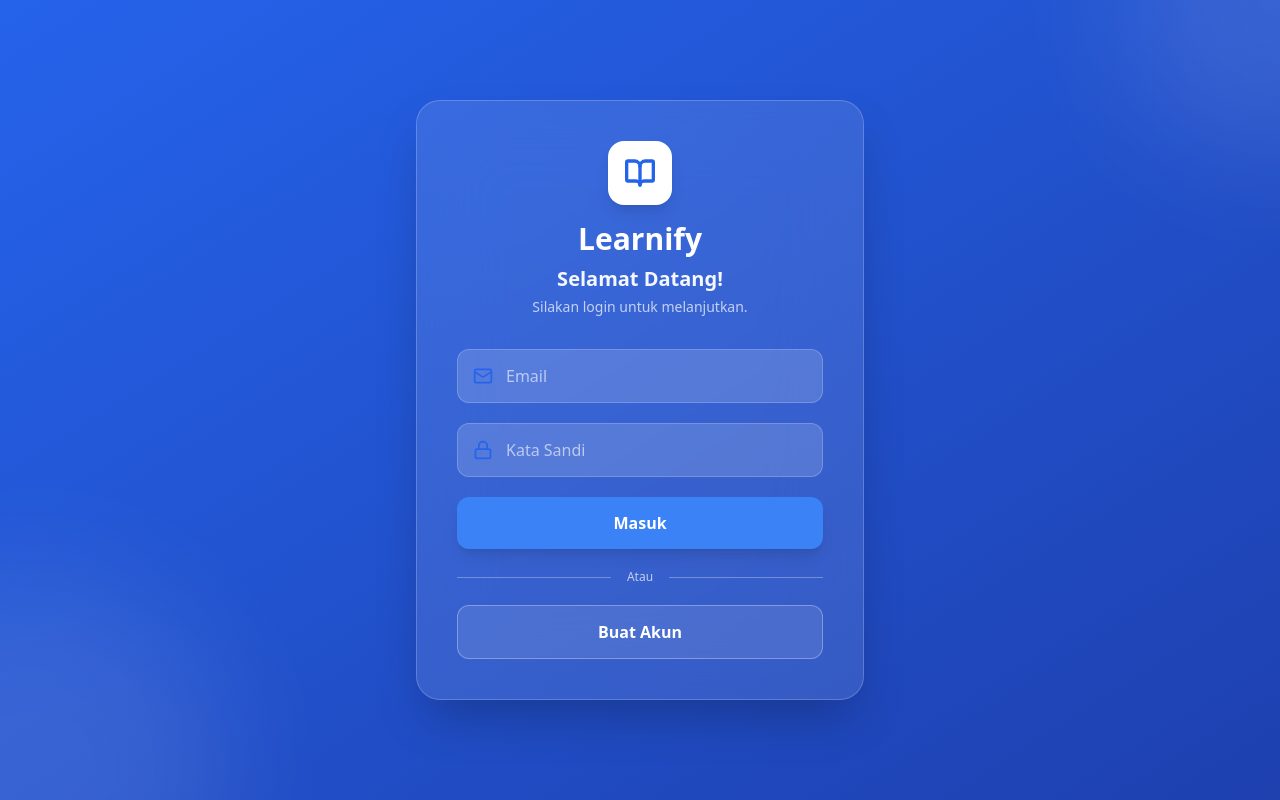
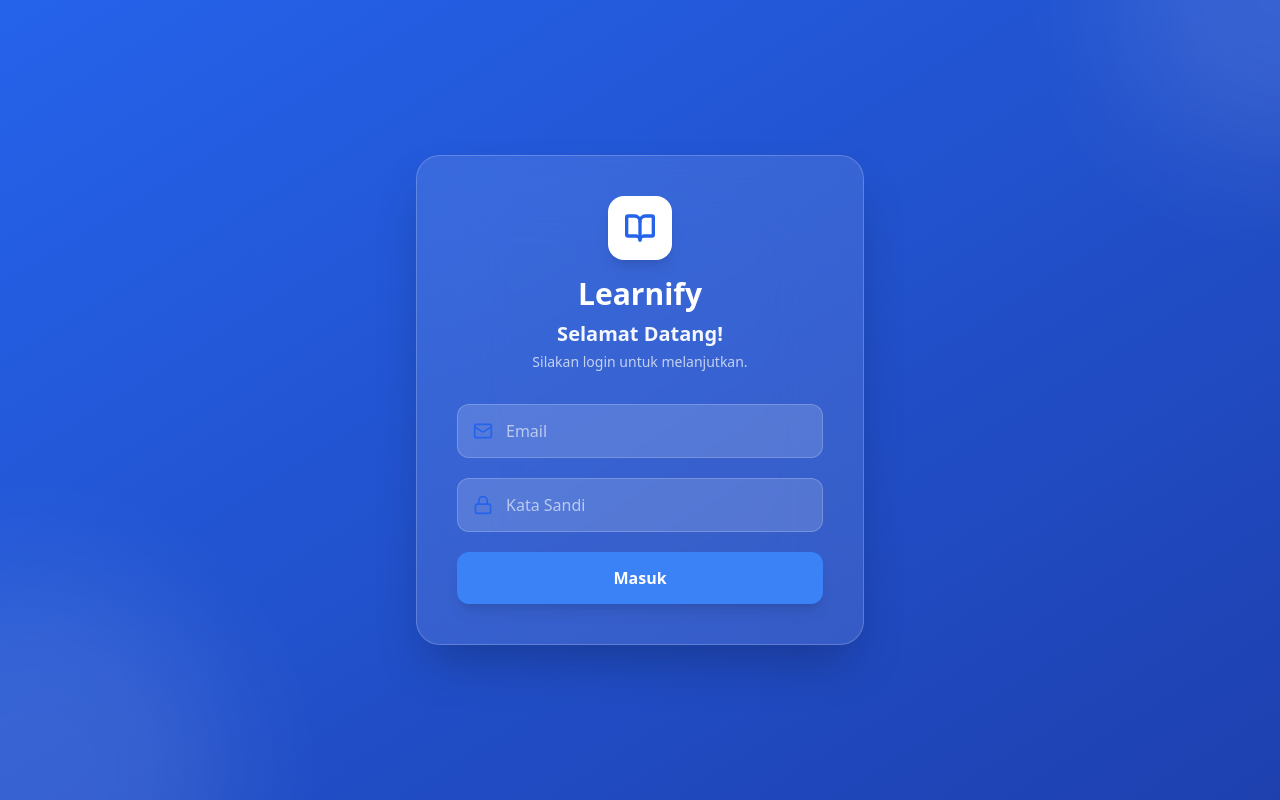
Before and after one commit to DrelezTM/Learnify, a React (Vite) app in the folder FE-Learnify/: page /login in a window 1280 px wide. Built offline with nearby package versions, Linux system fonts and the light colour scheme; no server answers.

Commit message:
remove register option in login page

```diff
--- a/FE-Learnify/src/pages/authentication/LoginPage.jsx
+++ b/FE-Learnify/src/pages/authentication/LoginPage.jsx
@@ -80,19 +80,6 @@ function LoginPage() {
                     >
                         Masuk
                     </button>
-
-                    <div className="relative flex items-center justify-center my-6">
-                        <div className="border-t border-white/30 flex-grow"></div>
-                        <span className="px-4 text-xs text-white/70 font-medium">Atau</span>
-                        <div className="border-t border-white/30 flex-grow"></div>
-                    </div>
-
-                    <button
-                        onClick={handleCreateAccount}
-                        className="w-full py-3.5 bg-white/10 hover:bg-white/20 text-white font-semibold rounded-xl border border-white/30 hover:border-white/50 transition-all duration-200"
-                    >
-                        Buat Akun
-                    </button>
                 </div>
             </div>
         </div>
```
